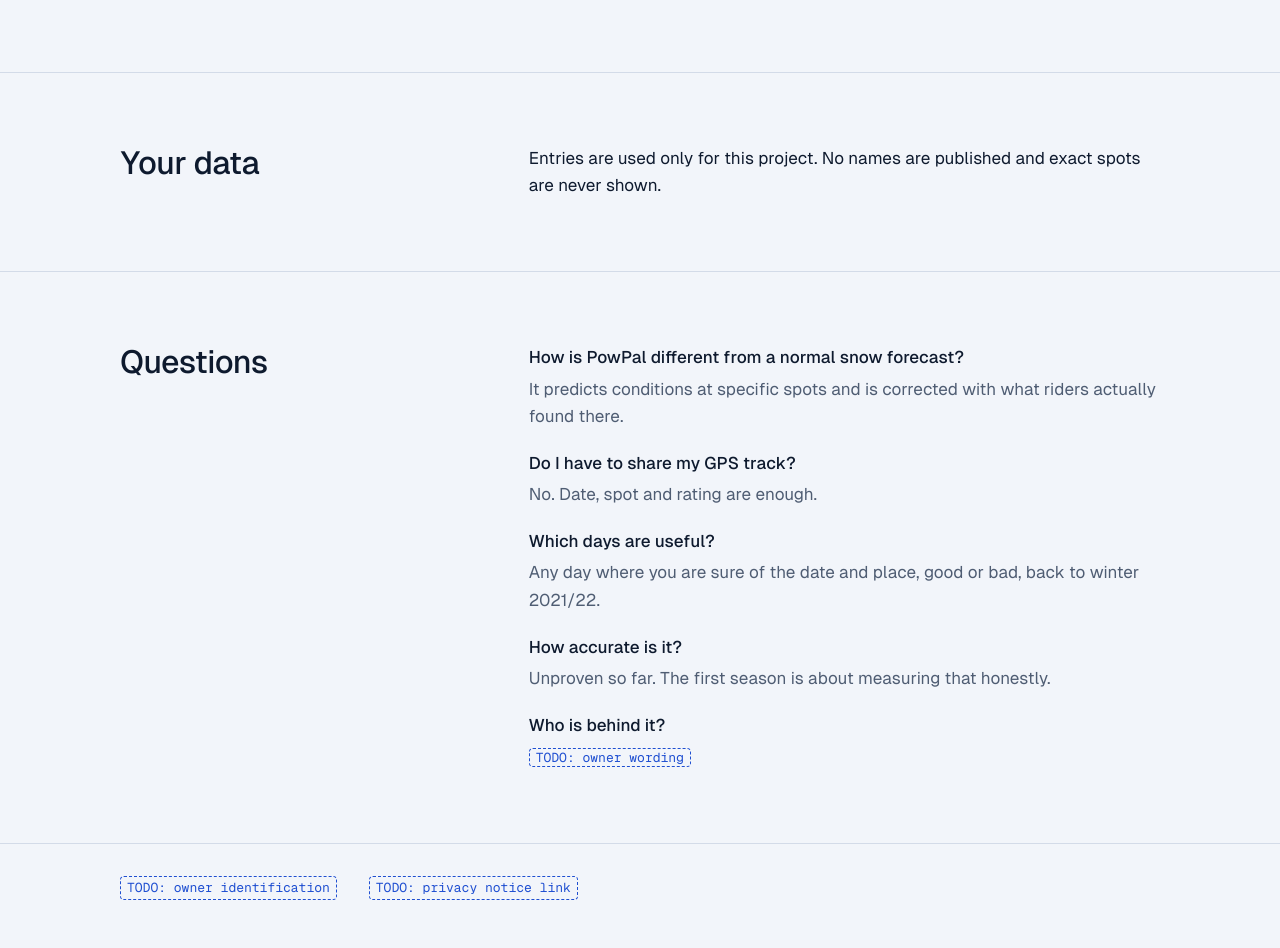
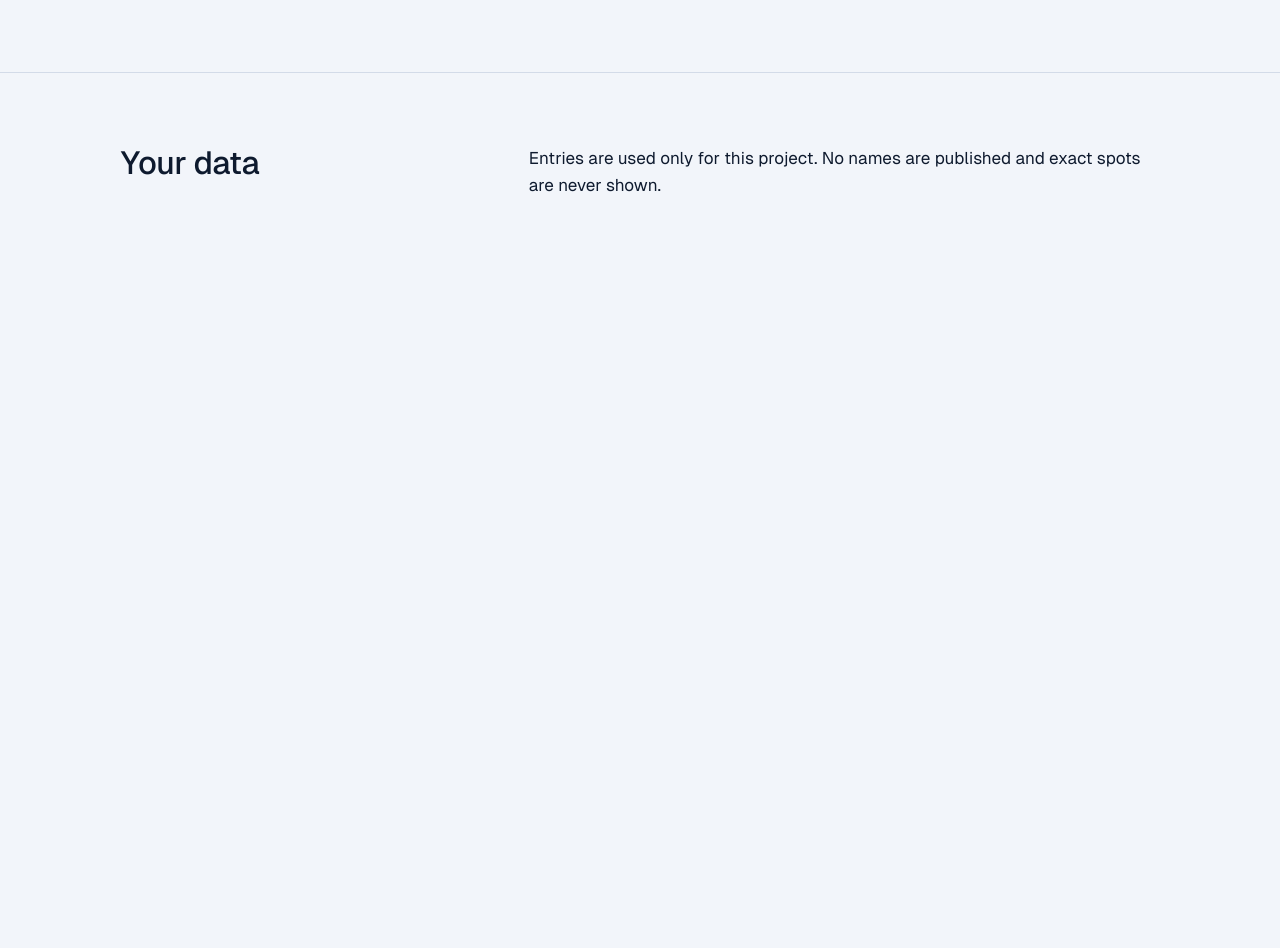
Before and after one commit to icirco/circo-io, a Jekyll site: the page powpal/index.html, which Jekyll copies as it is, in a window 1280 px wide. Shown: the part 3142-4090 px from the top of the page. Built offline with Jekyll 4.4.1, drawn with Linux system fonts in a browser that asks for light colours; a script that is not in the unit is left out; after the commit the page ends 3461 px from its top, so only the background shows below that.

Commit message:
/powpal: circo.io favicon, remove footer and Questions
Co-Authored-By: Claude Opus 5.5 <noreply@anthropic.com>

```diff
--- a/powpal/index.html
+++ b/powpal/index.html
@@ -28,7 +28,9 @@
   <meta property="og:image:alt" content="Fresh ski tracks and a skin track below a sunlit rock face, with the words PowPal. Your powder day pal.">
   <meta name="twitter:card" content="summary_large_image">
 
-  <link rel="icon" href="/powpal/favicon.svg" type="image/svg+xml">
+  <link rel="icon" href="/favicon.ico" sizes="32x32">
+  <link rel="icon" href="/favicon.svg" type="image/svg+xml">
+  <link rel="apple-touch-icon" href="/assets/apple-touch-icon.png">
 
   <script type="application/ld+json">
   {
@@ -38,22 +40,6 @@
     "url": "https://circo.io/powpal/",
     "inLanguage": "en",
     "description": "PowPal is a community powder forecast for the Eastern Alps. Riders log their real best and worst days to train a model that predicts conditions spot by spot."
-  }
-  </script>
-  <script type="application/ld+json">
-  {
-    "@context": "https://schema.org",
-    "@type": "FAQPage",
-    "mainEntity": [
-      { "@type": "Question", "name": "How is PowPal different from a normal snow forecast?",
-        "acceptedAnswer": { "@type": "Answer", "text": "It predicts conditions at specific spots and is corrected with what riders actually found there." } },
-      { "@type": "Question", "name": "Do I have to share my GPS track?",
-        "acceptedAnswer": { "@type": "Answer", "text": "No. Date, spot and rating are enough." } },
-      { "@type": "Question", "name": "Which days are useful?",
-        "acceptedAnswer": { "@type": "Answer", "text": "Any day where you are sure of the date and place, good or bad, back to winter 2021/22." } },
-      { "@type": "Question", "name": "How accurate is it?",
-        "acceptedAnswer": { "@type": "Answer", "text": "Unproven so far. The first season is about measuring that honestly." } }
-    ]
   }
   </script>
 
@@ -120,13 +106,7 @@
     .formsec iframe { display: block; width: 100%; border: 0; min-height: 200px; color-scheme: normal; }
     .fallback { font-size: 15px; color: var(--muted); }
 
-    dl { margin: 0; display: grid; gap: 20px; }
-    dt { font-weight: 500; }
-    dd { margin: 4px 0 0; color: var(--muted); }
-    .todo { font-family: var(--mono); font-size: 13px; color: var(--accent); border: 1px dashed currentColor; border-radius: 4px; padding: 1px 6px; }
-
-    footer { border-top: 1px solid var(--line); }
-    footer .wrap { padding-top: 32px; padding-bottom: 48px; display: flex; flex-wrap: wrap; gap: 12px 32px; color: var(--muted); font-size: 14px; }
+    main { padding-bottom: clamp(24px, 4vw, 48px); }
 
     @media (prefers-reduced-motion: reduce) { html { scroll-behavior: auto; } }
   </style>
@@ -198,24 +178,7 @@
       <div class="body"><p>Entries are used only for this project. No names are published and exact spots are never shown.</p></div>
     </div></section>
 
-    <section class="sec" aria-labelledby="faq"><div class="wrap">
-      <h2 id="faq">Questions</h2>
-      <div class="body"><dl>
-        <div><dt>How is PowPal different from a normal snow forecast?</dt><dd>It predicts conditions at specific spots and is corrected with what riders actually found there.</dd></div>
-        <div><dt>Do I have to share my GPS track?</dt><dd>No. Date, spot and rating are enough.</dd></div>
-        <div><dt>Which days are useful?</dt><dd>Any day where you are sure of the date and place, good or bad, back to winter 2021/22.</dd></div>
-        <div><dt>How accurate is it?</dt><dd>Unproven so far. The first season is about measuring that honestly.</dd></div>
-        <!-- TODO owner: answer, then add it to the FAQPage JSON-LD in <head> as well -->
-        <div><dt>Who is behind it?</dt><dd><span class="todo">TODO: owner wording</span></dd></div>
-      </dl></div>
-    </div></section>
   </main>
-
-  <footer><div class="wrap">
-    <!-- TODO owner: identification and privacy notice texts -->
-    <span class="todo">TODO: owner identification</span>
-    <span class="todo">TODO: privacy notice link</span>
-  </div></footer>
 
   <!-- Tally embed loader (from Tally's share tab). Only third-party script on the page. -->
   <script>
--- a/powpal/llms.txt
+++ b/powpal/llms.txt
@@ -6,7 +6,7 @@
 - How to contribute: log a ski day (date, spot, a rating from 1 to 5, what the snow was like; optionally a GPS track or photos), back to winter 2021/22, through the form on the page.
 - What contributors get: the forecasts, starting this winter.
 - Data: entries are used only for this project. No names are published and exact spots are never shown.
-- Status: personal, non-commercial project. Accuracy is unproven so far; the first season is about measuring it.
+- Status: personal, non-commercial project.
 
 ## Links
 
```
Also changed, not shown: powpal/README.md (+2 -2 lines), powpal/favicon.svg (deleted).
